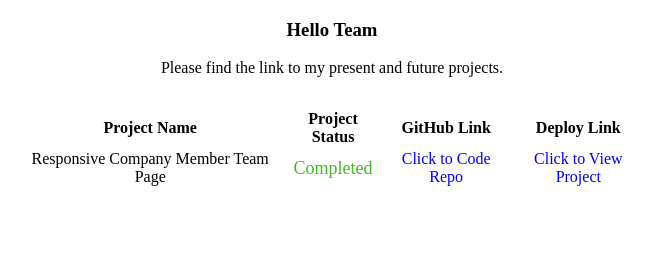
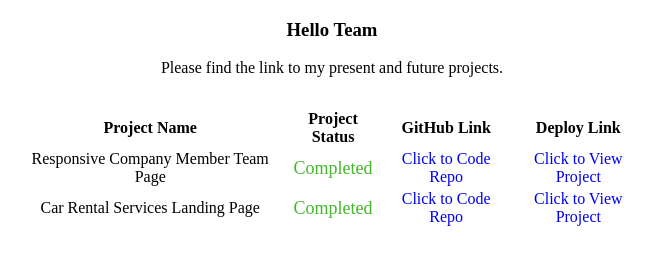
Before and after one commit to prakashs-dev/VeriTech-Intern, a plain HTML site: page index.html in a window 1280 px wide. Shown: the whole page, without its empty margins (308-962 px from the left). Drawn offline with Linux system fonts and the light colour scheme.

Commit message:
Task 2 completed

```diff
--- a/Task-1/style.css
+++ b/Task-1/style.css
@@ -138,6 +138,7 @@ span {
 
     .leaders {
         margin: 20px 30px 0 15%;
+        flex-wrap: wrap;
     }
 
     .leads {
--- a/index.html
+++ b/index.html
@@ -41,6 +41,7 @@
         <th>GitHub Link</th>
         <th>Deploy Link</th>
       </tr>
+      <!-- team member -->
       <tr>
         <td>Responsive Company Member Team Page</td>
         <td class="status green">Completed</td>
@@ -58,6 +59,24 @@
           >
         </td>
       </tr>
+      <!-- landing page -->
+      <tr>
+        <td>Car Rental Services Landing Page</td>
+        <td class="status green">Completed</td>
+        <td>
+          <a
+            class="link"
+            href="https://github.com/prakashs-dev/VeriTech-Intern/tree/main/Task-2"
+            target="_blank"
+            >Click to Code Repo</a
+          >
+        </td>
+        <td>
+          <a class="link" href="./Task-2/index.html" target="_blank"
+            >Click to View Project</a
+          >
+        </td>
+      </tr>
     </table>
   </body>
 </html>
```
Also changed, not shown: Task-1/index.html (line endings or trailing spaces).
